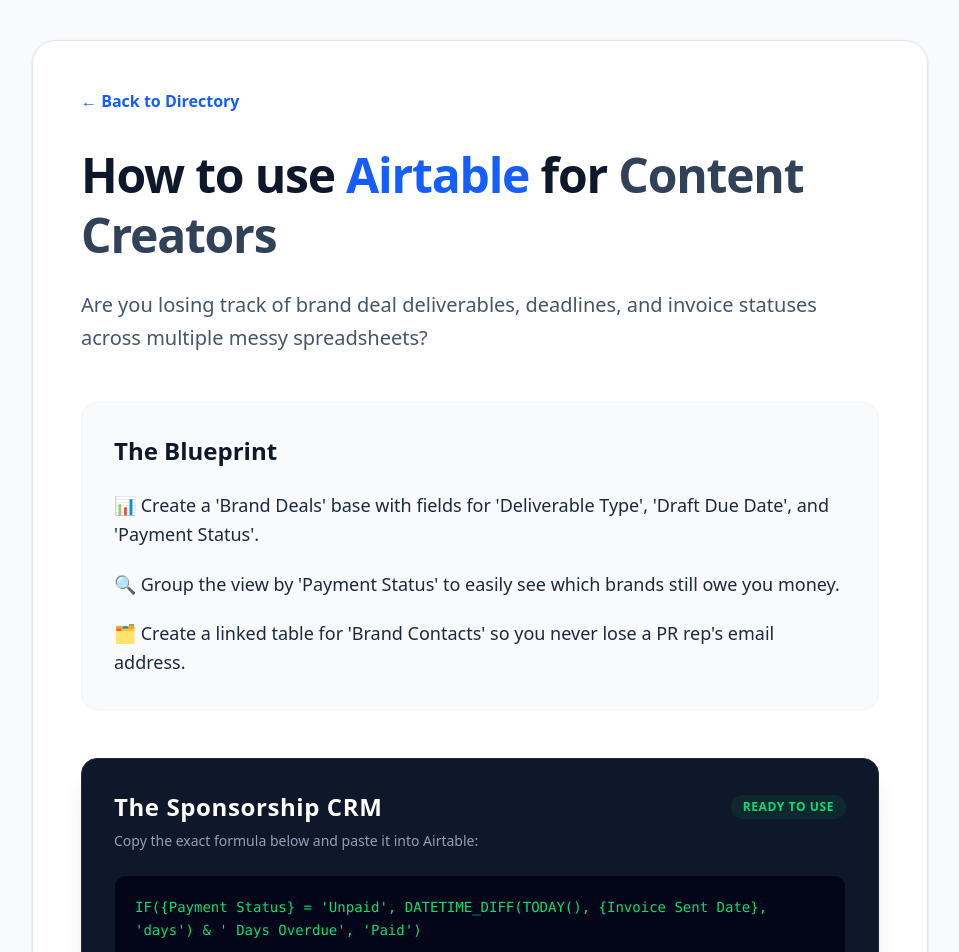
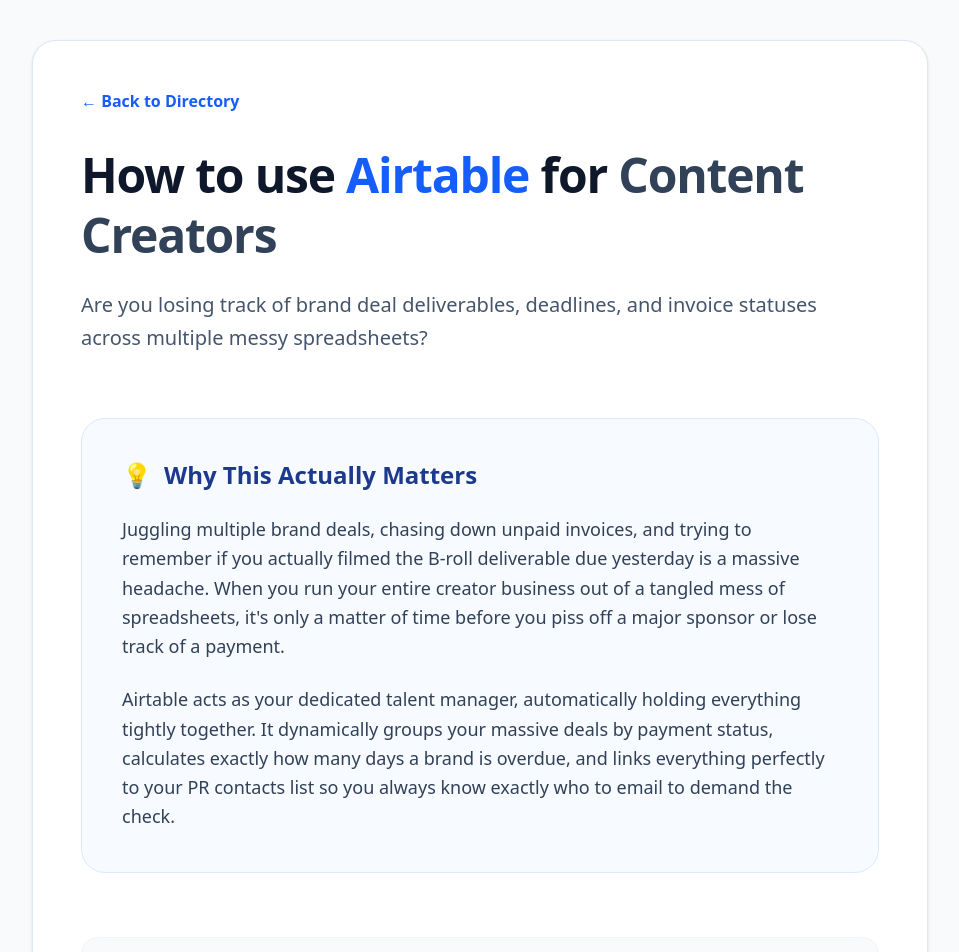
Before and after one commit to zuzuCodesquack/quackmyquery, a Next.js app: page /airtable/content-creators in a window 1280 px wide. Shown: the top 952 px of the page, without its empty margins (160-1119 px from the left). Built offline with nearby package versions, Linux system fonts and the light colour scheme.

Commit message:
Content: Generate high-value AI copywriting for all blueprints and inject ValueProposition UI component

```diff
--- a/app/[tool]/[profession]/page.tsx
+++ b/app/[tool]/[profession]/page.tsx
@@ -2,7 +2,6 @@
 import CopyButton from '@/app/components/CopyButton';
 import Link from 'next/link';
 
-// 1. Tell Next.js to build these pages at compile time (Super fast SEO)
 export async function generateStaticParams() {
   return pageData.map((page) => ({
     tool: page.toolSlug,
@@ -16,22 +15,38 @@
 
 export const dynamicParams = false;
 
-// 2. Build the actual visual page
+// Sub-Component securely mapping the new generated Value Proposition block!
+function ValueProposition({ paragraphs }: { paragraphs: string[] }) {
+  if (!paragraphs || paragraphs.length !== 2) return null;
+  return (
+    <section className="mt-16 bg-blue-50/50 p-8 sm:p-10 rounded-3xl border border-blue-100">
+      <h2 className="text-2xl font-bold text-blue-900 mb-6 flex items-center gap-3">
+        <span>💡</span> Why This Actually Matters
+      </h2>
+      <div className="space-y-6">
+        <p className="text-lg text-slate-700 leading-relaxed font-medium">
+          {paragraphs[0]}
+        </p>
+        <p className="text-lg text-slate-700 leading-relaxed font-medium">
+          {paragraphs[1]}
+        </p>
+      </div>
+    </section>
+  );
+}
+
 export default async function TemplatePage({ params }: Props) {
-  // Await params in Next.js 15+
   const { tool, profession } = await params;
 
-  // Find the right data block for the current URL
   const data = pageData.find(
     (p) => p.toolSlug === tool && p.professionSlug === profession
   );
 
   if (!data) return <div className="text-center py-20 text-xl font-medium text-slate-700">Template not found</div>;
 
-  // Find related blueprints based on the same tool
   const relatedBlueprints = pageData
     .filter((p) => p.toolSlug === data.toolSlug && p.professionSlug !== data.professionSlug)
-    .slice(0, 3); // Grab 2-3 links
+    .slice(0, 3);
 
   return (
     <div className="min-h-screen bg-slate-50 py-10 px-4 sm:px-6 lg:px-8 font-sans">
@@ -47,8 +62,11 @@
         </h1>
         <p className="text-slate-600 mt-6 text-xl leading-relaxed">{data.coreProblem}</p>
 
+        {/* Business Value Section dynamically implemented! */}
+        <ValueProposition paragraphs={data.businessValue} />
+
         {/* Blueprint Steps */}
-        <section className="mt-12 bg-slate-50 p-8 rounded-2xl border border-slate-100">
+        <section className="mt-16 bg-slate-50 p-8 rounded-2xl border border-slate-100">
           <h2 className="text-2xl font-bold text-slate-900 mb-6">The Blueprint</h2>
           <ul className="space-y-5 text-lg">
             {data.blueprintSteps.map((step, index) => (
--- a/data/templates.json
+++ b/data/templates.json
@@ -12,7 +12,11 @@
       "🗂️ Action: Create a 'Follow-up' task in your CRM with the lead's phone number attached."
     ],
     "copyPasteElement": "Trigger: Facebook Lead Ads -> Action: Filter (Only if Phone exists) -> Action: SMS by Zapier -> Action: HubSpot (Create Task)",
-    "affiliateLink": "https://zapier.com"
+    "affiliateLink": "https://zapier.com",
+    "businessValue": [
+      "You know that sinking feeling when a hot lead drops from a Zillow or Facebook ad, but you're caught up in a showing or driving across town? By the time you get back to your desk to manually punch their info into your CRM and type out a text, they've already moved on to the next agent. That lag time is literally costing you commissions.",
+      "That's where Zapier steps in as your ruthless, invisible assistant. The second someone fills out your form, it grabs their phone number, drops it instantly into your CRM, and fires off a friendly text from your Twilio number. You're booking intro calls on autopilot while you're still handing over the keys to your previous client."
+    ]
   },
   {
     "toolSlug": "make-com",
@@ -27,7 +31,11 @@
       "🚨 Action: Send a high-priority Slack message or Email to the fulfillment team with the SKU and a direct link to the restock order page."
     ],
     "copyPasteElement": "Shopify: Watch Inventory -> Tool: Numeric Aggregator -> Slack: Post Message (High Priority)",
-    "affiliateLink": "https://make.com"
+    "affiliateLink": "https://make.com",
+    "businessValue": [
+      "Running out of inventory in the middle of a massive traffic spike is a nightmare. You're left constantly refreshing Shopify to check stock levels, terrified that you're selling products you don't even have sitting in the warehouse. It turns what should be a profitable sales day into an anxiety-inducing data-entry scramble.",
+      "Think of Make.com as your relentless floor manager. It constantly watches your Shopify data, and the absolute millisecond any product dips below your chosen threshold, it sounds the alarm. It fires a targeted message right to your fulfillment team's Slack or inbox, letting them know exactly what to restock before your customers even realize it."
+    ]
   },
   {
     "toolSlug": "clickup",
@@ -42,7 +50,11 @@
       "📅 Set relative due dates (e.g., 'Kickoff Call' is always 3 days after the list is created)."
     ],
     "copyPasteElement": "Trigger: Task Created -> Action: Apply Template (Onboarding V2) -> Action: Assign to Account Manager",
-    "affiliateLink": "https://clickup.com"
+    "affiliateLink": "https://clickup.com",
+    "businessValue": [
+      "Onboarding a new client should be an exciting moment, but instead, it usually means hours of clicking around, creating the same exact folders, tracking down contract files, and manually assigning kickoff tasks to your team. It's a massive drag on momentum and leaves a wide-open door for someone to forget a crucial step.",
+      "With ClickUp's automations, you're basically cloning your best project manager. The moment you flip a client to 'Active' in your CRM, the system instantly spins up the entire workflow structure. It drops in your master templates, schedules due dates automatically, and tags the right team members so you can get straight to the real work."
+    ]
   },
   {
     "toolSlug": "airtable",
@@ -57,7 +69,11 @@
       "💻 Use an 'Interface' to show the client a visual progress bar of their spending."
     ],
     "copyPasteElement": "IF({Actual Cost} > {Projected Cost}, '⚠️ Over Budget', '✅ ' & ROUND(({Projected Cost}-{Actual Cost})/{Projected Cost}*100) & '% Remaining')",
-    "affiliateLink": "https://airtable.com"
+    "affiliateLink": "https://airtable.com",
+    "businessValue": [
+      "It’s dangerously easy to blow a client’s exact event budget when you're managing multiple vendors, deposits, and last-minute floral changes across three different fragmented spreadsheets. You waste hours manually cross-referencing receipts just to figure out if you actually have room left in the budget for that extra lighting rig.",
+      "Airtable completely fixes that by behaving like a custom-built financial watchdog. Instead of doing the math yourself, the system constantly tracks real-time vendor costs strictly against the initial projections. It automatically flags anything inching into the red and spits out a clean, visual progress bar you can confidently show your clients."
+    ]
   },
   {
     "toolSlug": "make-com",
@@ -72,7 +88,11 @@
       "📧 Filter: If 'Module Completed' is still false, trigger a personalized 'Checking In' email via Mailchimp/ConvertKit."
     ],
     "copyPasteElement": "Kajabi: Watch Event -> Tool: Sleep (2 Days) -> Kajabi: Get Enrollment -> Gmail: Send nudge if incomplete",
-    "affiliateLink": "https://make.com"
+    "affiliateLink": "https://make.com",
+    "businessValue": [
+      "You put your heart into recording course modules, but it's incredibly frustrating when students simply forget to log back in and finish the programs they paid for. Trying to manually audit student progress in Kajabi and send individual follow-up nudges to every straggler is practically a full-time job.",
+      "By plugging Make.com into the equation, you get an invisible retention officer working around the clock. It actively tracks exactly when someone starts a lesson, waits patiently in the background, and if they haven't finished after a couple of days, it automatically shoots them a personalized Mailchimp email to pull them back in."
+    ]
   },
   {
     "toolSlug": "make-com",
@@ -87,7 +107,11 @@
       "📱 Action: Automatically send a Twilio SMS to affected clients offering a link to reschedule."
     ],
     "copyPasteElement": "Weather API (Rain > 60%) -> Google Calendar (Find Events) -> Twilio (Send SMS)",
-    "affiliateLink": "https://make.com"
+    "affiliateLink": "https://make.com",
+    "businessValue": [
+      "There's nothing worse than waking up to a sudden torrential downpour and realizing you have a dozen outdoor jobs scheduled for the day. You end up spending your entire morning frantically dialing clients, apologizing, and trying to manually reshuffle everyone's appointments on a messy Google Calendar.",
+      "Make.com completely removes that headache by acting as your proactive dispatcher. It taps directly into real-time weather APIs, and if it sees foul weather rolling in tomorrow, it automatically scans your schedule, identifies the affected jobs, and texts your clients directly to offer a clean link to reschedule."
+    ]
   },
   {
     "toolSlug": "clickup",
@@ -102,7 +126,11 @@
       "💬 Action: Tag the accountant or bookkeeper in a comment so they see it instantly."
     ],
     "copyPasteElement": "Trigger: Status is To Pay AND past Due Date -> Action: Change to Overdue -> Action: Add Comment (@Accountant)",
-    "affiliateLink": "https://clickup.com"
+    "affiliateLink": "https://clickup.com",
+    "businessValue": [
+      "It's terrifying how quickly a pile of pending vendor invoices can tank your cash flow if you aren't paying close attention. You're relying on your memory or a sticky note to remember exactly when things are due, and by the time you realize an invoice slipped through the cracks, you're hit with painful late fees.",
+      "ClickUp's workflow automations act like an eagle-eyed accounts payable clerk. The exact moment an invoice passes its due date, the system forcefully shifts it to 'Overdue' and instantly screams at your bookkeeper with a direct tag in the comment section. Nothing goes unpaid or unnoticed ever again."
+    ]
   },
   {
     "toolSlug": "zapier",
@@ -117,7 +145,11 @@
       "📧 Action: Send a personalized email via Klaviyo asking for a photo review in exchange for a 15% discount."
     ],
     "copyPasteElement": "Shopify (Order Fulfilled) -> Delay by Zapier (14 Days) -> Klaviyo (Send Campaign Email)",
-    "affiliateLink": "https://zapier.com"
+    "affiliateLink": "https://zapier.com",
+    "businessValue": [
+      "Every physical product you sell without collecting a positive photo review is money left completely on the table. But expecting your team to manually track exactly when a customer received a package and remember to email them precisely two weeks later is totally unsustainable at scale.",
+      "Zapier handles this beautifully by becoming your dedicated review chaser. It watches the exact moment Shopify tags an order as fulfilled, patiently clocks two full weeks in the background, and then triggers a highly customized Klaviyo email. It automatically trades a sweet discount code for powerful user-generated content without you lifting a finger."
+    ]
   },
   {
     "toolSlug": "airtable",
@@ -132,6 +164,10 @@
       "🗂️ Create a linked table for 'Brand Contacts' so you never lose a PR rep's email address."
     ],
     "copyPasteElement": "IF({Payment Status} = 'Unpaid', DATETIME_DIFF(TODAY(), {Invoice Sent Date}, 'days') & ' Days Overdue', 'Paid')",
-    "affiliateLink": "https://airtable.com"
+    "affiliateLink": "https://airtable.com",
+    "businessValue": [
+      "Juggling multiple brand deals, chasing down unpaid invoices, and trying to remember if you actually filmed the B-roll deliverable due yesterday is a massive headache. When you run your entire creator business out of a tangled mess of spreadsheets, it's only a matter of time before you piss off a major sponsor or lose track of a payment.",
+      "Airtable acts as your dedicated talent manager, automatically holding everything tightly together. It dynamically groups your massive deals by payment status, calculates exactly how many days a brand is overdue, and links everything perfectly to your PR contacts list so you always know exactly who to email to demand the check."
+    ]
   }
 ]
```
